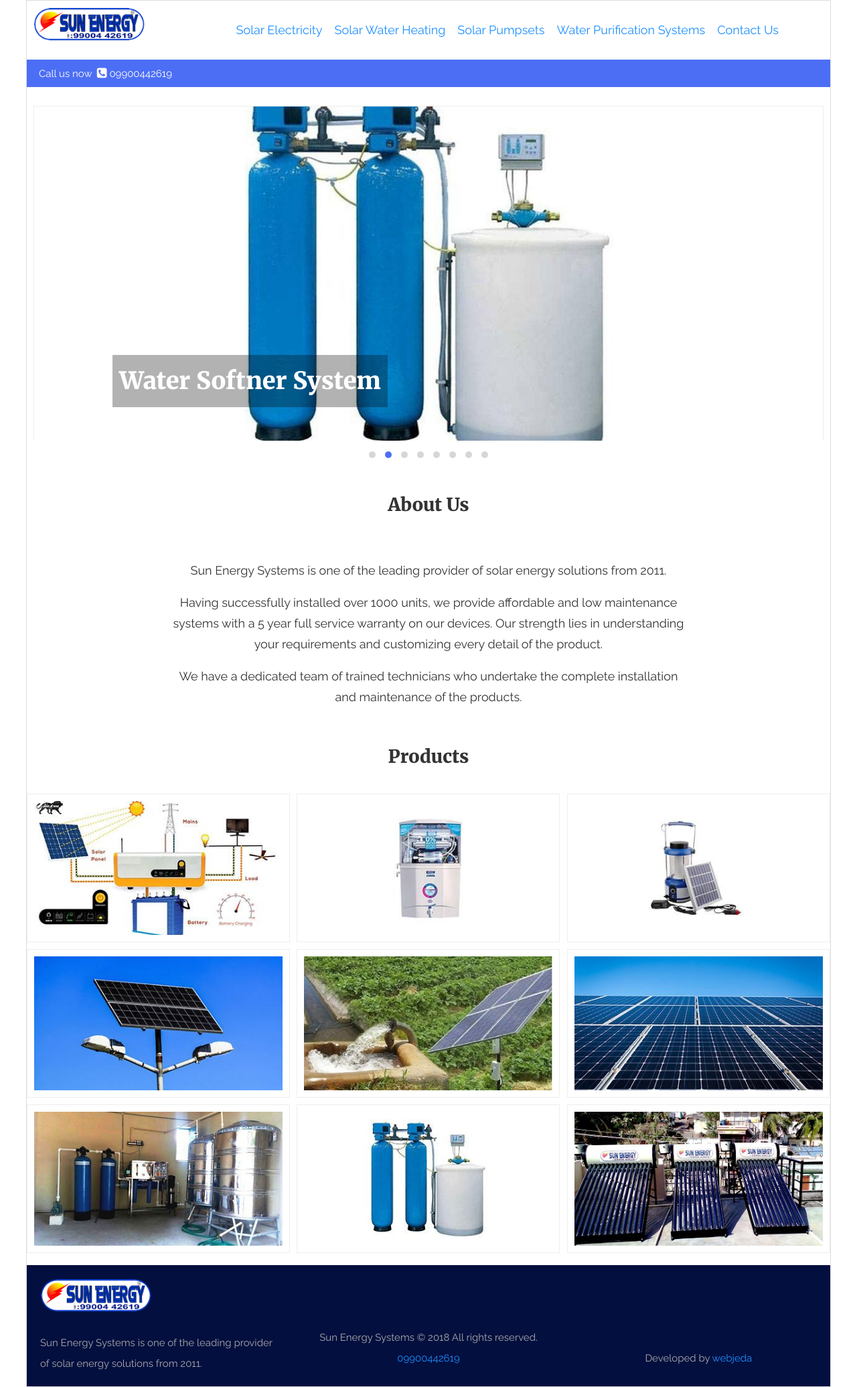
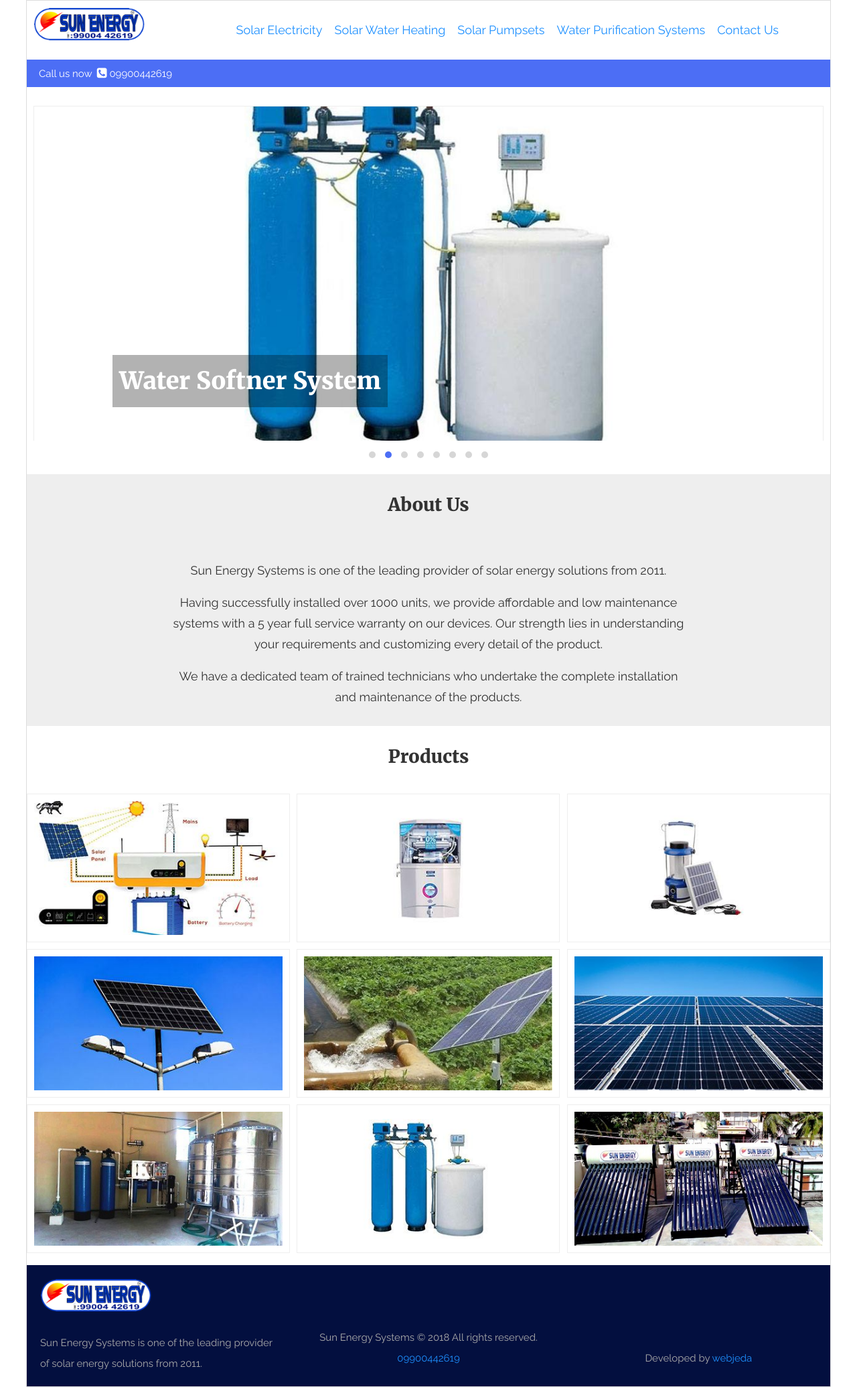
Before and after one commit to sunenergysystems/krinergy, a Jekyll site: the page built from index.html, in a window 1280 px wide. Shown: the whole page at 67% size. Built offline with Jekyll 4.4.1, drawn with Linux system fonts in a browser that asks for light colours.

Commit message:
minor fix

```diff
--- a/_sass/_style.scss
+++ b/_sass/_style.scss
@@ -192,6 +192,8 @@ p {
 
 }
 .about-us {
+    background-color: #eee;
+
     p {
         text-align: center;
         @include media-query($on-palm) {
--- a/index.html
+++ b/index.html
@@ -21,10 +21,10 @@ layout: default
 </div>
 
 <div class="about-us">
-    <div class="r" data-aos="fade-up">
+    <div class="r">
         <div class="c-12 text-center no-mar no-pad"><h2>{{site.data.data.about-us.title}}</h2></div>
         <div class="c-2 no-mar no-pad"></div>
-        <div class="c-8">{{site.data.data.about-us.text}}</div>
+        <div class="c-8" >{{site.data.data.about-us.text}}</div>
         <div class="c-2 no-mar no-pad"></div>
     </div>
 </div>
```
